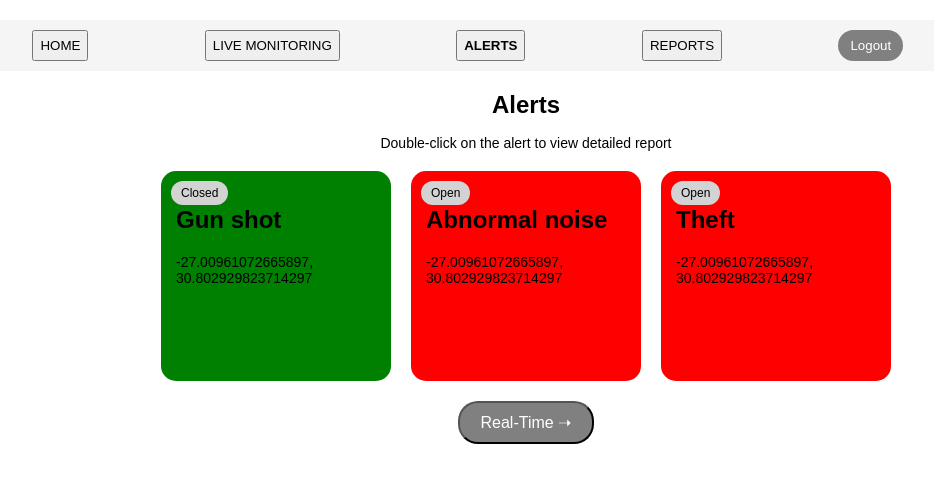
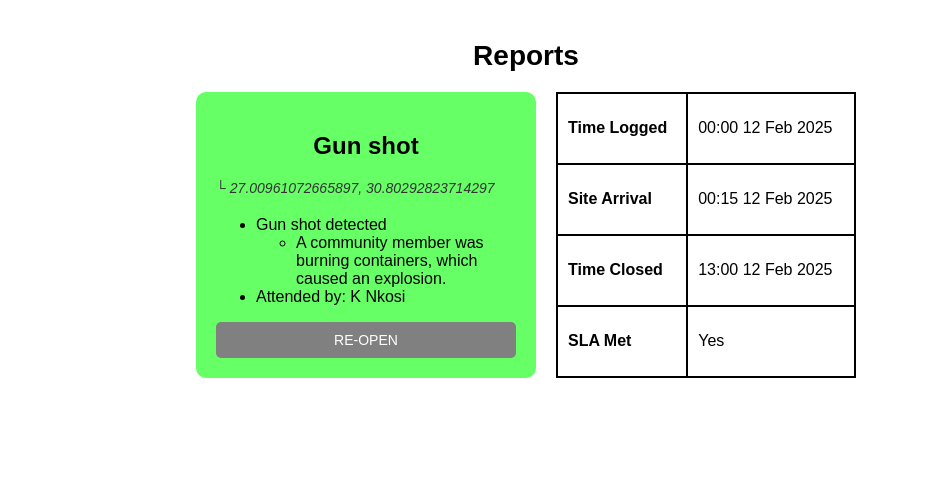
Before and after one commit to DrSiya/Crime-Detection-System, a React (Create React App) app: page /reports in a window 1280 px wide. Shown: the top 482 px of the page, without its empty margins (114-1048 px from the left). Built offline with nearby package versions, Linux system fonts and the light colour scheme.

Commit message:
Feat(reports): Implemented the report page

```diff
--- a/package.json
+++ b/package.json
@@ -6,6 +6,7 @@
     "cra-template": "1.3.0",
     "react": "^18.0.0",
     "react-dom": "^18.0.0",
+    "react-router-dom": "^7.3.0",
     "react-scripts": "5.0.1",
     "web-vitals": "^4.2.4"
   },
--- a/src/App.js
+++ b/src/App.js
@@ -1,33 +1,23 @@
 import React from 'react';
-// import LoginPage from './components/LoginPage';
-// import Alerts from './components/Alerts';
 import './App.css';
-// import LoginPage from './components/LoginPage';
+import { BrowserRouter as Router, Routes, Route } from 'react-router-dom';
+import LoginPage from './components/LoginPage';
 import AlertsPage from './components/Alerts';
+import ReportPage from './components/ReportPage';
 
 function App() {
   // const [currentPage, setCurrentPage] = useState("login");
 
   return (
-  //   <div>
-  //   <nav>
-  //     <div onClick={() => setCurrentPage("login")} style={{ cursor: "pointer", margin: "10px" }}>
-  //       Login
-  //     </div>
-  //     <div onClick={() => setCurrentPage("alerts")} style={{ cursor: "pointer", margin: "10px" }}>
-  //       Alerts
-  //     </div>
-  //   </nav>
+    <Router>
+    <Routes>
+      {/* Define routes for the all the pages */}
+      <Route path="/" element={<LoginPage />} />
+      <Route path="/alerts" element={<AlertsPage />} />
+      <Route path="/reports" element={<ReportPage />} />
+    </Routes>
+  </Router>
 
-  //   <div>
-  //     {currentPage === "login" && <LoginPage />}
-  //     {currentPage === "alerts" && <Alerts />}
-  //   </div>
-  // </div>
-
-  <div>
-      <AlertsPage />
-    </div>
   );
 }
 
--- a/src/components/Alerts.css
+++ b/src/components/Alerts.css
@@ -40,7 +40,7 @@
   }
 
   p {
-    font-size: 14px;
+    font-size: 18px;
     margin-bottom: 20px;
   }
 
@@ -70,15 +70,51 @@
     font-size: 12px;
   }
 
-  .real-time-btn {
-    margin-top: 20px;
-  }
+  /* Even smaller real-time button */
+.real-time-btn button {
+  background: gray;
+  padding: 3px 15px; /* Smaller padding */
+  border-radius: 18px; /* Smaller rounded corners */
+  cursor: pointer;
+  color: black;
+  font-size: 18px; /* Smaller text size */
+  border: none;
+  transition: background-color 0.3s ease;
+  display: inline-flex; /* Ensures button doesn't stretch */
+  align-items: center;
+  justify-content: center;
+  text-align: center;
+}
 
-  .real-time-btn button {
-    background: gray;
-    padding: 10px 20px;
-    border-radius: 20px;
-    cursor: pointer;
-    color: white;
-    font-size: 16px;
-  }
+/* Even smaller logout button */
+.logout-btn {
+  padding: 5px 10px; /* Smaller padding */
+  border-radius: 8px; /* Smaller rounded corners */
+  background: gray;
+
+  font-size: 18px; /* Smaller text size */
+  cursor: pointer;
+  border: none;
+  transition: background-color 0.3s ease;
+  display: inline-flex;
+  align-items: center;
+  justify-content: center;
+  text-align: center;
+}
+
+.logout-btn:hover {
+  background-color: navy;
+}
+
+/* Adjustments to ensure proper layout around buttons */
+.real-time-btn, .logout-btn {
+  display: inline-flex;
+  justify-content: center;
+  align-items: center;
+  margin: 3px 15; /* Smaller space between buttons */
+}
+
+/* Optional: Limit the size of the parent container if necessary */
+.real-time-btn, .logout-btn {
+  max-width: fit-content;
+}
--- a/src/components/Alerts.js
+++ b/src/components/Alerts.js
@@ -1,73 +1,67 @@
-// import React from 'react';
-// import { Link } from 'react-router-dom';
+import React , { useState } from 'react';
+import { Link } from 'react-router-dom';
 import './Alerts.css';
-import React, { useState } from 'react';
 
 
 const alertsData = [
   { id: 1, type: 'Gun shot', status: 'Closed', color: 'green' },
   { id: 2, type: 'Abnormal noise', status: 'Open', color: 'red' },
-  { id: 3, type: 'Theft', status: 'Open', color: 'red' }
+  { id: 3, type: 'Abnormal noise', status: 'Open', color: 'red' }
 ];
 
 
 const Alerts = () => {
 
-  // const goToPage = (page) => {
-  //   window.location.href = page;
-  // };
-  const [activePage, setActivePage] = useState('alerts'); // Default to 'alerts'
+   const [activePage, setActivePage] = useState('alerts'); // default active page
 
-  // Function to handle navigation
-  const goToPage = (page) => {
-    setActivePage(page); // Set the active page when clicked
-    window.location.href = `/${page}`; // Navigate to the page
+   // Handle link click and set active page
+   const handleClick = (page) => {
+     setActivePage(page);
    };
-
   return (
     <div className="alerts-container">
       <nav className="nav-bar">
-        {/* <button onClick={() => goToPage('/dashboard')}>HOME</button>
-        <button onClick={() => goToPage('/live-monitoring')}>LIVE MONITORING</button>
-        <button onClick={() => goToPage('/alerts')} className="active">ALERTS</button>
-        <button onClick={() => goToPage('/reports')}>REPORTS</button>
-        <button className="logout-btn">Logout</button>
-        <div className="user-icon">
-          <i className="fas fa-user"></i>
-        </div> */}
-      <button
-          onClick={() => goToPage('dashboard')}
-          style={{ fontWeight: activePage === 'dashboard' ? 'bold' : 'normal' }}
+      <Link
+        to="/"
+        onClick={() => handleClick('home')}
+        style={{ fontWeight: activePage === 'home' ? 'bold' : 'normal', textDecoration: 'none' }}
       >
         HOME
-        </button>
-        <button
-          onClick={() => goToPage('live-monitoring')}
-          style={{ fontWeight: activePage === 'live-monitoring' ? 'bold' : 'normal' }}
+      </Link>
+      <Link
+        to="/live-monitoring"
+        onClick={() => handleClick('live-monitoring')}
+        style={{ fontWeight: activePage === 'live-monitoring' ? 'bold' : 'normal', textDecoration: 'none' }}
       >
         LIVE MONITORING
-        </button>
-        <button
-          onClick={() => goToPage('alerts')}
-          style={{ fontWeight: activePage === 'alerts' ? 'bold' : 'normal' }}
+      </Link>
+
+      <Link
+        to="/alerts"
+        onClick={() => handleClick('alerts')}
+        style={{ fontWeight: activePage === 'alerts' ? 'bold' : 'normal', textDecoration: 'none' }}
       >
         ALERTS
-        </button>
-        <button
-          onClick={() => goToPage('reports')}
-          style={{ fontWeight: activePage === 'reports' ? 'bold' : 'normal' }}
+      </Link>
+
+      <Link
+        to="/reports"
+        onClick={() => handleClick('reports')}
+        style={{ fontWeight: activePage === 'reports' ? 'bold' : 'normal', textDecoration: 'none' }}
       >
         REPORTS
-        </button>
+      </Link>
+
       <button className="logout-btn">Logout</button>
       <div className="user-icon">
         <i className="fas fa-user"></i>
       </div>
       </nav>
 
-      <h1>Alerts</h1>
+      {/* <h1>Alerts</h1> */}
+      <br></br>
       <p>Double-click on the alert to view detailed report</p>
-
+      <br></br>
       <div className="alerts-grid">
         {alertsData.map((alert) => (
           <div
@@ -81,7 +75,7 @@ const Alerts = () => {
           </div>
         ))}
       </div>
-
+<br></br>
       <div className="real-time-btn">
         <button>Real-Time ➝</button>
       </div>
--- a/src/components/LoginPage.js
+++ b/src/components/LoginPage.js
@@ -1,27 +1,34 @@
 import React, { useState } from 'react';
 import './LoginPage.css';
+import { useNavigate } from 'react-router-dom';
+
 
 const LoginPage = () => {
   console.log('LoginPage component is rendering'); // Debug log
+
+
+
 
   const [username, setUsername] = useState('');
   // const [email, setUsername] = useState('');
   const [password, setPassword] = useState('');
   const [error, setError] = useState('');
   const [rememberMe, setRememberMe] = useState(false);
+  const navigate = useNavigate();  // useNavigate hook to programmatically navigate
 
 
+// };
   const handleSubmit = (e) => {
     e.preventDefault();
     if (username === '' || password === '') {
       setError('Both fields are required.');
       return;
     }
-    if (username === 'admin' && password === 'password') {
+    if (username === 'admin' && password === 'P@ssw0rd') {
       if (rememberMe) {
         localStorage.setItem('username', username); // Store username if remember me is checked
       }
-      alert('Login successful!');
+      navigate('/alerts');
     } else {
       setError('Invalid credentials.');
     }
--- /dev/null
+++ b/src/components/ReportPage.css
@@ -0,0 +1,74 @@
+/* Report Page Container */
+.report-container {
+    text-align: center;
+    font-family: Arial, sans-serif;
+    padding: 20px;
+  }
+
+  /* Title */
+  .report-title {
+    font-size: 28px;
+    font-weight: bold;
+  }
+
+  /* Content Layout */
+  .report-content {
+    display: flex;
+    justify-content: center;
+    gap: 20px;
+    flex-wrap: wrap;
+    margin-top: 20px;
+  }
+
+  /* Incident Box */
+  .incident-box {
+    background-color: #66ff66;
+    padding: 20px;
+    border-radius: 10px;
+    width: 300px;
+    text-align: left;
+    font-size: 16px;
+    font-weight: 500;
+  }
+
+  /* Coordinates */
+  .coordinates {
+    font-size: 14px;
+    color: #333;
+    font-style: italic;
+  }
+
+  /* Reopen Button */
+  .reopen-btn {
+    display: block;
+    background-color: gray;
+    color: white;
+    border: none;
+    padding: 10px;
+    margin-top: 15px;
+    width: 100%;
+    border-radius: 5px;
+    cursor: pointer;
+    font-size: 14px;
+  }
+
+  .reopen-btn:hover {
+    background-color: #444;
+  }
+
+  /* Table */
+  .report-table {
+    width: 300px;
+    border-collapse: collapse;
+    font-size: 16px;
+  }
+
+  .report-table th, .report-table td {
+    border: 2px solid black;
+    padding: 10px;
+    text-align: left;
+  }
+
+  .report-table th {
+    font-weight: bold;
+  }
--- /dev/null
+++ b/src/components/ReportPage.js
@@ -0,0 +1,50 @@
+import React from "react";
+import "./ReportPage.css"; // Import the CSS file
+
+const ReportPage = () => {
+  return (
+    <div className="report-container">
+      <h1 className="report-title">Reports</h1>
+
+      <div className="report-content">
+        {/* Incident Box */}
+        <div className="incident-box">
+          <h2>Gun shot</h2>
+          <p className="coordinates">└ 27.00961072665897, 30.80292823714297</p>
+          <ul>
+            <li>Gun shot detected</li>
+            <ul>
+              <li>A community member was burning containers, which caused an explosion.</li>
+            </ul>
+            <li>Attended by: K Nkosi</li>
+          </ul>
+          <button className="reopen-btn">RE-OPEN</button>
+        </div>
+
+        {/* Time Log Table */}
+        <table className="report-table">
+          <tbody>
+            <tr>
+              <th>Time Logged</th>
+              <td>00:00 12 Feb 2025</td>
+            </tr>
+            <tr>
+              <th>Site Arrival</th>
+              <td>00:15 12 Feb 2025</td>
+            </tr>
+            <tr>
+              <th>Time Closed</th>
+              <td>13:00 12 Feb 2025</td>
+            </tr>
+            <tr>
+              <th>SLA Met</th>
+              <td>Yes</td>
+            </tr>
+          </tbody>
+        </table>
+      </div>
+    </div>
+  );
+};
+
+export default ReportPage;
```
Also changed, not shown: src/components/Navbar.css (added, +21 -0 lines), src/components/Navbar.js (added, +17 -0 lines), 1 other file (tests, documents, lock files or other folders). Lines whose indentation alone changed are shown as unchanged.
